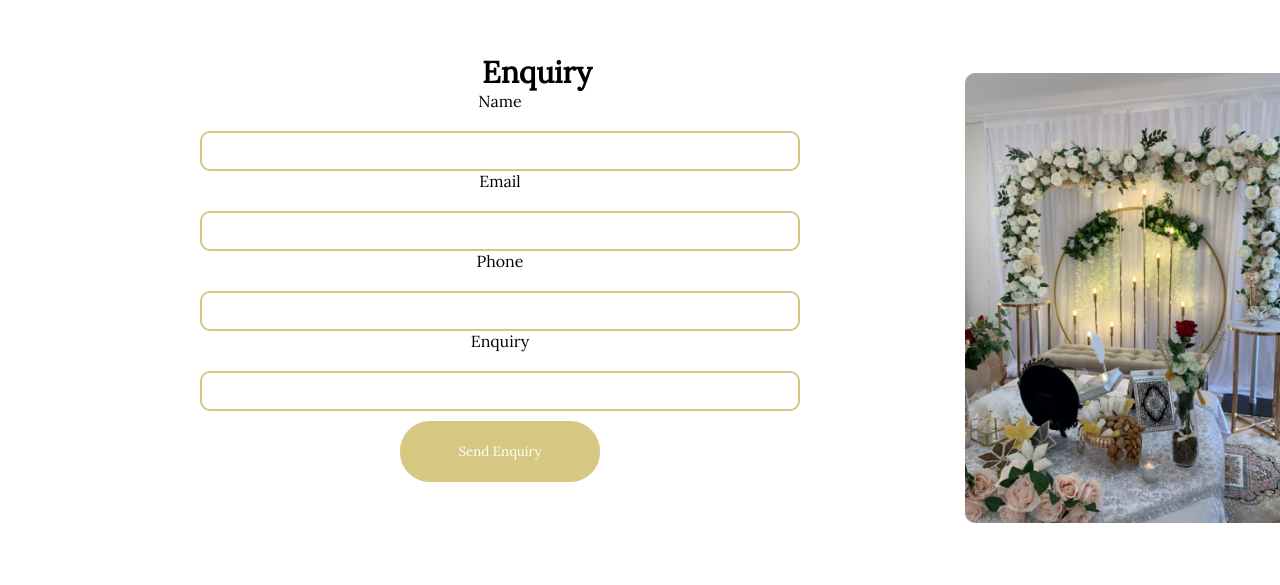
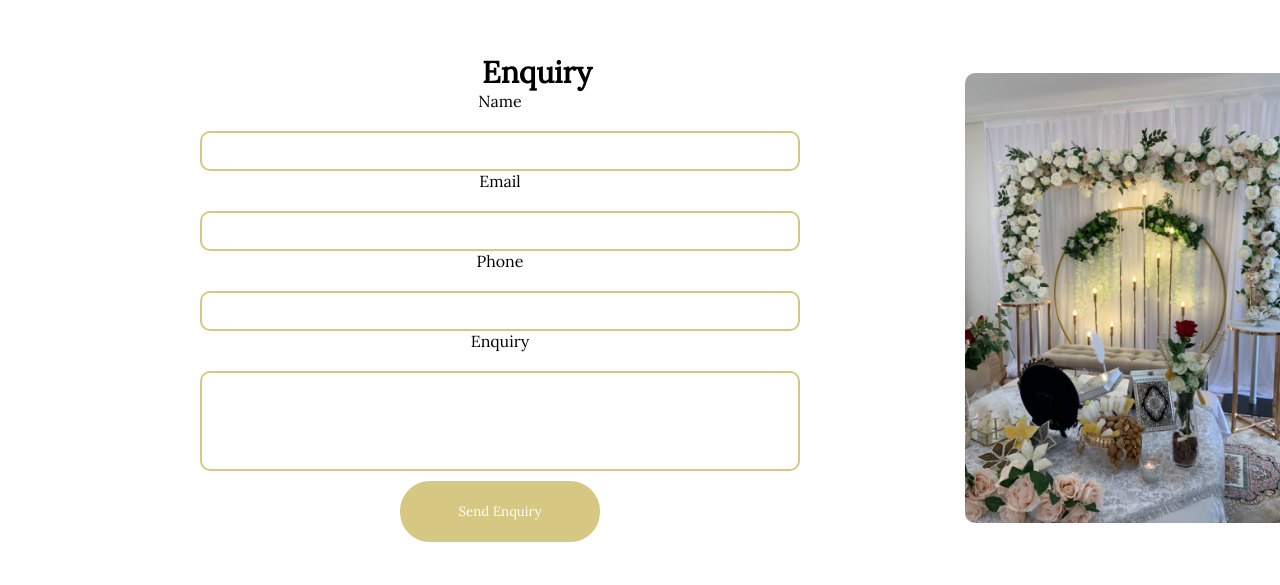
Before and after one commit to SaeedAmini439/mywebsite, a website: page index.html in a window 1280 px wide. Shown: the part 5129-5714 px from the top of the page. Drawn offline with nearby package versions, Linux system fonts and the light colour scheme.

Commit message:
Update index.css
.input_s{
    height: 100px;
  }

```diff
--- a/index.css
+++ b/index.css
@@ -445,7 +445,10 @@ a{
     width: 600px;
     text-align: center;
   }
-  textarea {
+.input_s{
+    height: 100px;
+  }
+/*   textarea {
     padding: 10px;
     text-align: center;
     margin-top: 20px;
@@ -453,7 +456,7 @@ a{
     border: 2px solid #d6c883;
     height: 200px;
     width: 600px;
-  }
+  } */
 
   .form__submit {
     border-radius: 30px;
```
